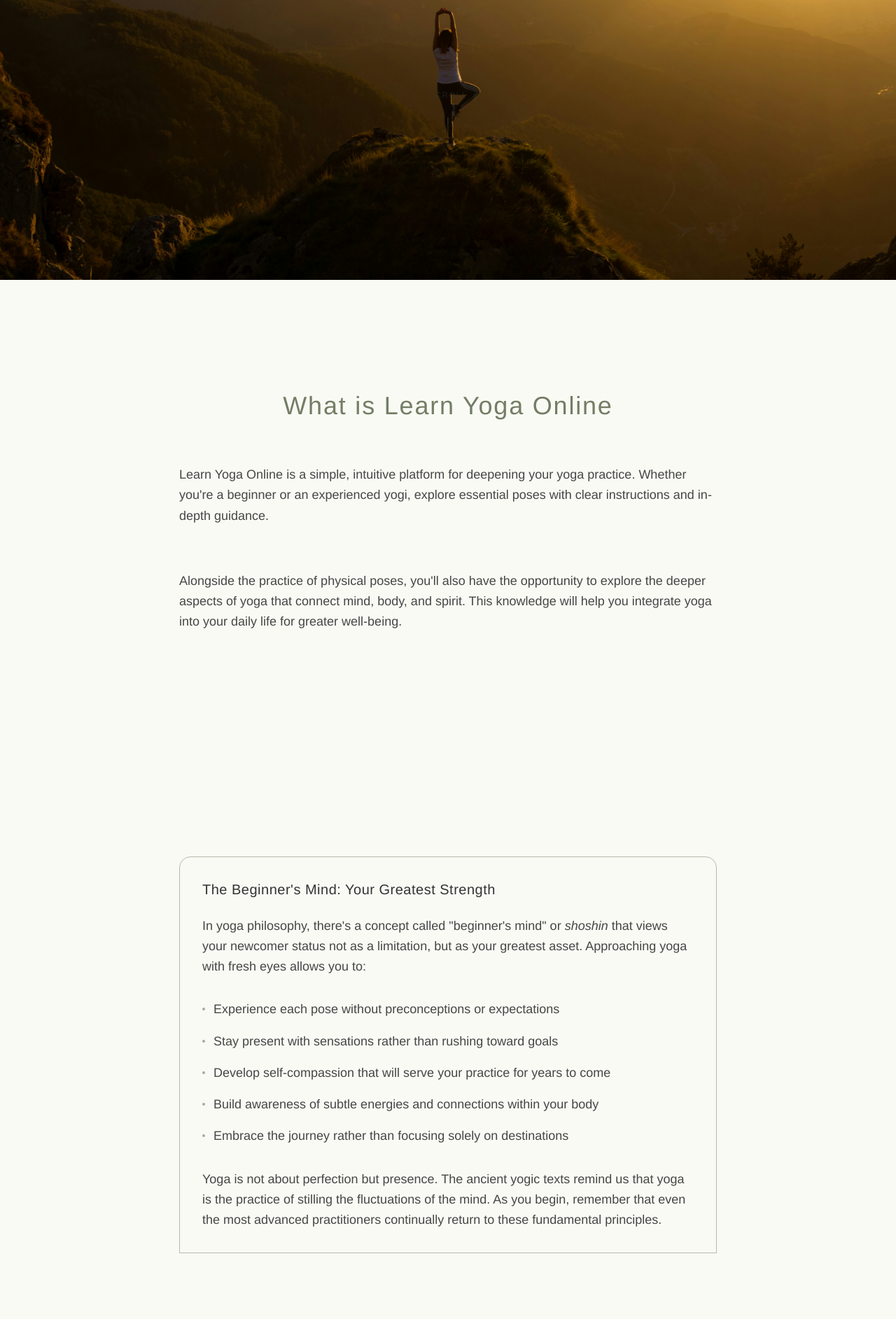
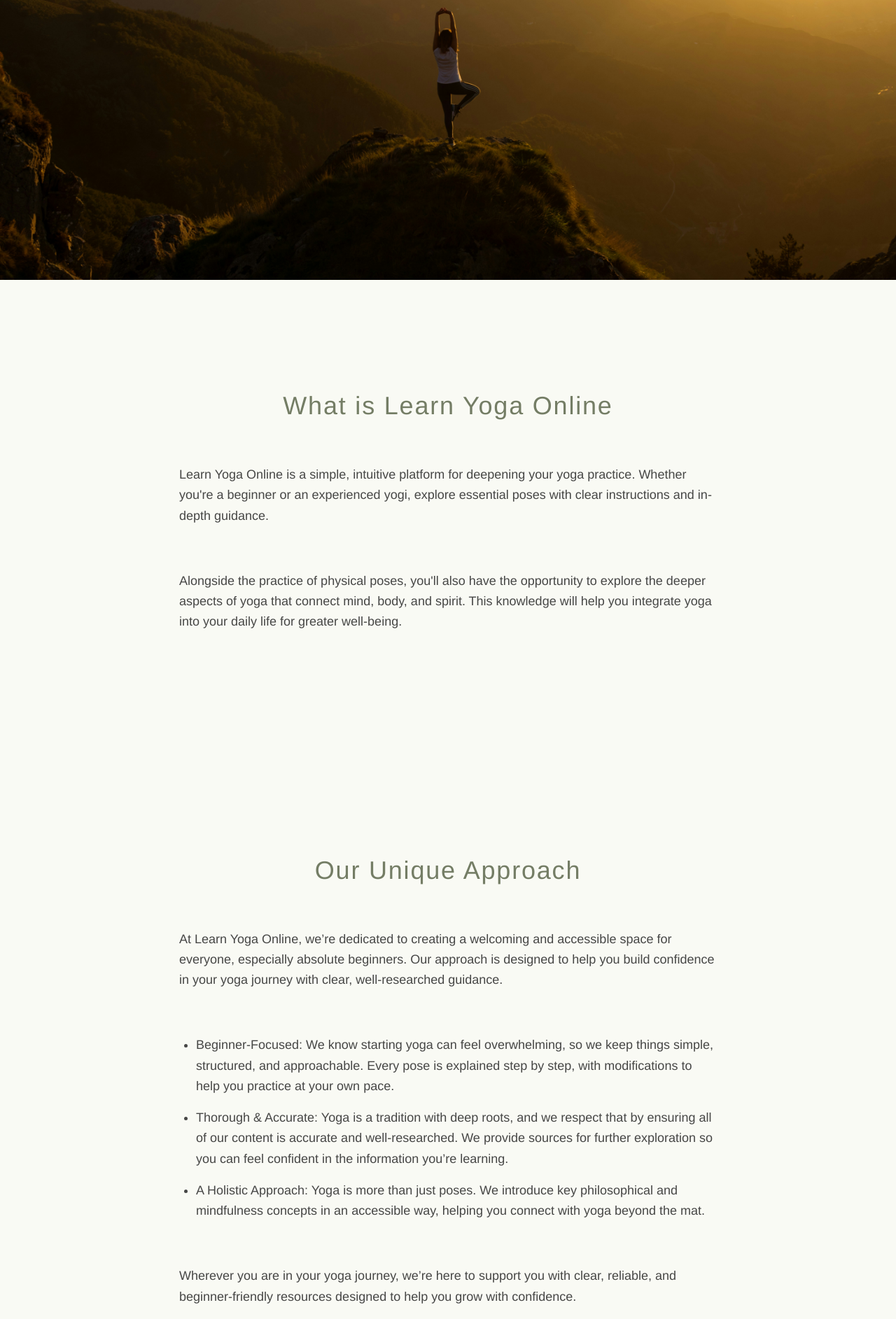
Before and after one commit to samanthacabrera/yoga-library, a React (Vite) app: page / in a window 1280 px wide. Shown: the part 400-2285 px from the top of the page at 70% size. Built offline with nearby package versions, Linux system fonts and the light colour scheme.

Commit message:
enhance accessibility/mod sections in intro

```diff
--- a/src/components/Home.jsx
+++ b/src/components/Home.jsx
@@ -36,7 +36,6 @@ const Home = () => {
 
       {/* Hero */}
       <div className="relative h-screen overflow-hidden">
-  {/* Background Image with Overlay */}
         <div className="absolute inset-0">
           <img
             src="bg1.jpg"
@@ -61,7 +60,6 @@ const Home = () => {
               A mindful approach to developing your yoga practice
             </p>
 
-      {/* CTA Button */}
             <motion.div
               initial={{ opacity: 0 }}
               animate={{ opacity: 1 }}
@@ -74,21 +72,6 @@ const Home = () => {
                 Explore
               </Link>
             </motion.div>
-    </motion.div>
-
-    {/* Scroll Indicator */}
-    <motion.div
-      initial={{ opacity: 0 }}
-      animate={{ opacity: 0.7 }}
-      transition={{ delay: 2, duration: 1 }}
-      className="absolute bottom-12 left-1/2 -translate-x-1/2 flex flex-col items-center"
-    >
-      <span className="text-xs uppercase tracking-widest text-charcoal/70 mb-4 font-light">Scroll</span>
-      <motion.div
-        animate={{ y: [0, 8, 0] }}
-        transition={{ repeat: Infinity, duration: 2, ease: "easeInOut" }}
-        className="w-px h-12 bg-gradient-to-b from-moss/70 to-moss/10"
-      ></motion.div>
           </motion.div>
         </div>
       </div>
@@ -115,6 +98,31 @@ const Home = () => {
             </div>
           </motion.div>
 
+          {/* What makes this site different */}
+          <motion.div
+            initial={{ opacity: 0 }}
+            whileInView={{ opacity: 1 }}
+            viewport={{ once: false, amount: 0.1 }}
+            transition={{ duration: 1.5 }}
+            className="space-y-28"
+          >
+            <div>
+              <h2 className="text-2xl md:text-4xl mb-16 text-center tracking-wider">
+                Our Unique Approach
+              </h2>
+
+              <div className="grid grid-cols-1 gap-y-16 text-lg leading-relaxed opacity-90">
+                <p>At Learn Yoga Online, we’re dedicated to creating a welcoming and accessible space for everyone, especially absolute beginners. Our approach is designed to help you build confidence in your yoga journey with clear, well-researched guidance.</p>
+                <ul className="pl-6 list-disc space-y-4">
+                  <li>Beginner-Focused: We know starting yoga can feel overwhelming, so we keep things simple, structured, and approachable. Every pose is explained step by step, with modifications to help you practice at your own pace.</li>
+                  <li>Thorough & Accurate: Yoga is a tradition with deep roots, and we respect that by ensuring all of our content is accurate and well-researched. We provide sources for further exploration so you can feel confident in the information you’re learning.</li>
+                  <li>A Holistic Approach: Yoga is more than just poses. We introduce key philosophical and mindfulness concepts in an accessible way, helping you connect with yoga beyond the mat.</li>
+                </ul>
+                <p>Wherever you are in your yoga journey, we’re here to support you with clear, reliable, and beginner-friendly resources designed to help you grow with confidence.</p>
+              </div>
+            </div>
+          </motion.div>
+
           {/* Intro */}
           <motion.div
             initial={{ opacity: 0 }}
@@ -124,7 +132,7 @@ const Home = () => {
             className="space-y-24"
           >
 
-          <div className="p-8 border border-moss/50 rounded-t-2xl">
+          <div className="p-8 border-l-2 border-moss/50">
             <h3 className="text-xl mb-6 font-light tracking-wide">The Beginner's Mind: Your Greatest Strength</h3>
             <p className="text-lg leading-relaxed mb-8 opacity-90">
               In yoga philosophy, there's a concept called "beginner's mind" or <span className="italic">shoshin</span> that views your newcomer status not as a limitation, but as your greatest asset. Approaching yoga with fresh eyes allows you to:
@@ -156,17 +164,51 @@ const Home = () => {
             </p>
           </div>
 
-          <div className="p-8 border border-moss/50 rounded-t-2xl">
+          <div className="p-8 border-l-2 border-moss/50">
             <h3 className="text-xl mb-6 font-light tracking-wide">Yoga for Every Body</h3>
             <p className="text-lg leading-relaxed opacity-90">
-            Yoga is for everyone, regardless of age, body type, or fitness level. Your practice should never cause pain or discomfort. Always listen to your body and modify poses as needed. If you have any medical conditions or injuries, please consult with a healthcare professional before beginning. Remember that the most advanced practitioner isn't the one who can achieve the deepest stretch, but the one who practices with awareness and respect for their body's unique needs and limitations.
+              Yoga is for everyone, regardless of age, body type, or fitness level. It is not about achieving a particular look or executing the most advanced poses—it’s about tuning in to your body, breath, and mind. Your practice should never cause pain or discomfort; instead, it should foster ease, strength, and awareness.
+            </p>
+            <ul className="text-lg leading-relaxed space-y-4 opacity-90 mt-6">
+              <li className="flex items-start">
+                <span className="inline-block w-1 h-1 rounded-full bg-moss/70 mt-3 mr-3"></span>
+                Listen to your body: Every day is different, and some poses may feel accessible one day and challenging the next. Honor where you are.
+              </li>
+              <li className="flex items-start">
+                <span className="inline-block w-1 h-1 rounded-full bg-moss/70 mt-3 mr-3"></span>
+                Modify as needed: There is no "right" way for a pose to look—only what feels good and safe for you. Props like blocks, straps, and blankets can support your practice.
+              </li>
+              <li className="flex items-start">
+                <span className="inline-block w-1 h-1 rounded-full bg-moss/70 mt-3 mr-3"></span>
+                Be patient with progress: Flexibility and strength develop over time. Yoga is not a race; it’s a lifelong journey.
+              </li>
+            </ul>
+            <p className="text-lg leading-relaxed mt-6 opacity-90">
+              If you have any medical conditions, injuries, or concerns, check in with a healthcare professional before beginning. Most importantly, remember that the most advanced yogi isn’t the one who can perform the deepest backbend—it’s the one who practices with mindfulness, respect, and care for their body’s needs.
             </p>
           </div>
 
-          <div className="p-8 border border-moss/50 rounded-t-2xl">
+          <div className="p-8 border-l-2 border-moss/50">
             <h3 className="text-xl mb-6 font-light tracking-wide">Practicing Yoga with Disabilities</h3>
             <p className="text-lg leading-relaxed opacity-90">
-              Yoga is adaptable for all bodies, including those with disabilities or limited mobility. Chair yoga and modified poses can make the practice accessible and beneficial. If lying down or certain positions are uncomfortable, explore seated or standing variations. There are many online resources and teachers specializing in accessible yoga who can guide you in finding movements that work for your unique body.
+              Yoga is an adaptable practice that can be modified to suit every body, including those with disabilities or limited mobility. It’s not about fitting into a specific mold—it’s about exploring movement, breath, and stillness in a way that works for you.
+            </p>
+            <ul className="text-lg leading-relaxed space-y-4 opacity-90 mt-6">
+              <li className="flex items-start">
+                <span className="inline-block w-1 h-1 rounded-full bg-moss/70 mt-3 mr-3"></span>
+                Chair Yoga: Seated variations can offer all the benefits of traditional yoga while providing stability and support.
+              </li>
+              <li className="flex items-start">
+                <span className="inline-block w-1 h-1 rounded-full bg-moss/70 mt-3 mr-3"></span>
+                Prop-supported Poses: Using straps, bolsters, or blocks can help make postures more accessible and comfortable.
+              </li>
+              <li className="flex items-start">
+                <span className="inline-block w-1 h-1 rounded-full bg-moss/70 mt-3 mr-3"></span>
+                Wall-assisted or standing yoga: If getting up and down from the floor is difficult, standing sequences or using a wall for support can provide a safe and effective practice.
+              </li>
+            </ul>
+            <p className="text-lg leading-relaxed mt-6 opacity-90">
+              We are actively working on expanding our content on accessible yoga.
             </p>
           </div>
           </motion.div>
```
Lines whose indentation alone changed are shown as unchanged.
